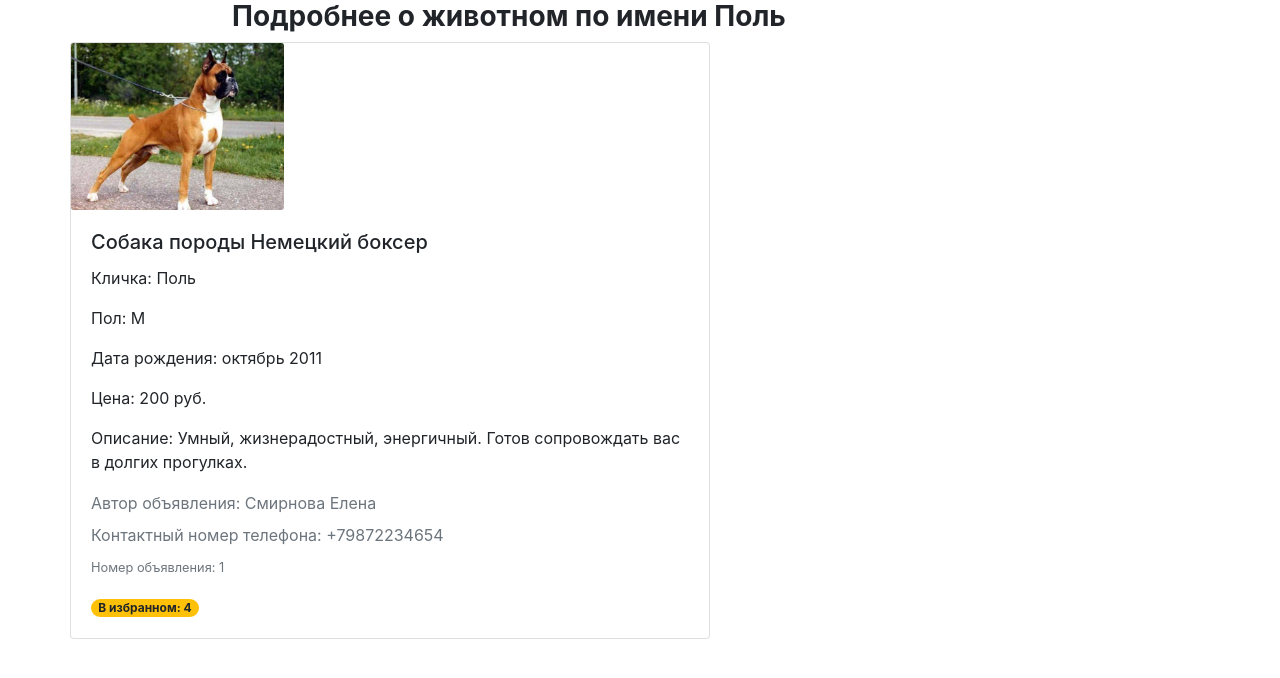
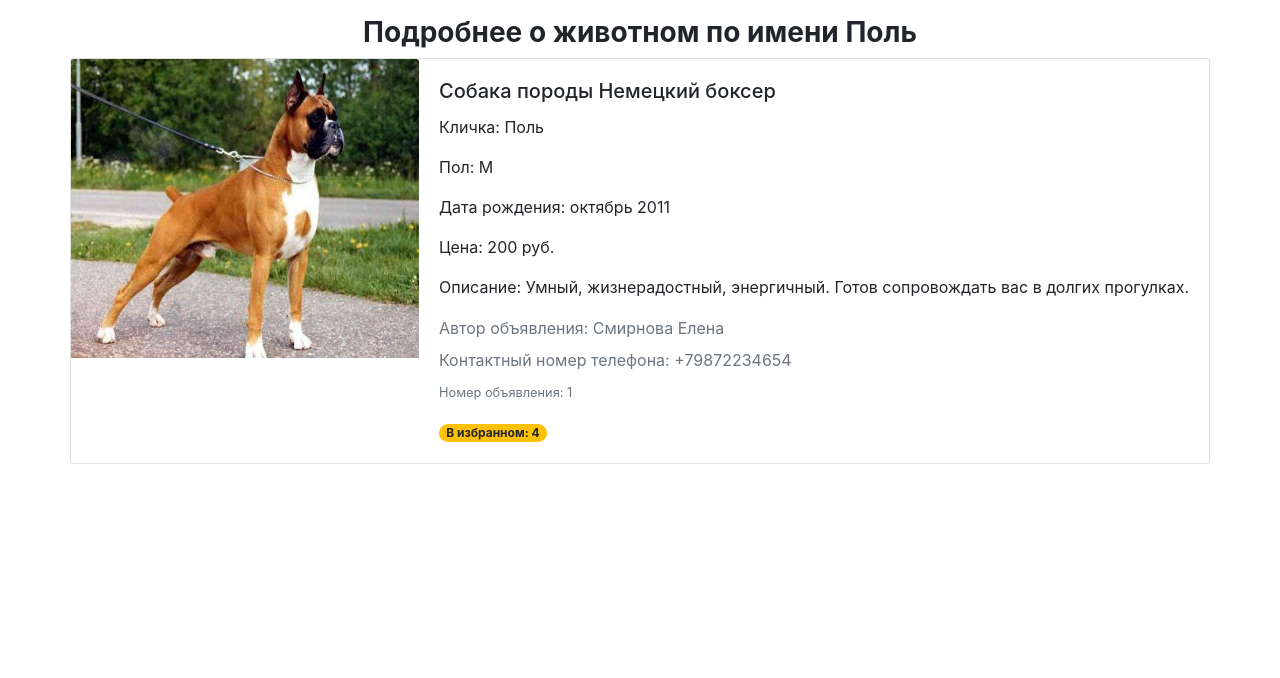
Before and after one commit to Sokolovskaia/pet_shop, a Flask app: page /details/1 in a window 1280 px wide. Shown: the part 72-750 px from the top of the page. Run offline with Flask 2, Linux system fonts and the light colour scheme; data comes from the database, SQL or seed files in the repository; both versions use the stored data as it was after the commit; some libraries are stand-ins or nearby versions.

```diff
--- a/app/templates/account.html
+++ b/app/templates/account.html
@@ -55,9 +55,9 @@
         <div class="card">
 
             {% if pet.photo %}
-            <img src="/static/{{ pet.photo }}" class="card-img-top" alt="...">
+            <img src="/static/{{ pet.photo }}" class="card-img-top" alt="Четвероногий друг" height="260">
             {% else %}
-            <img src="/static/7.jpg" class="card-img-top" alt="...">
+            <img src="/static/7.jpg" class="card-img-top" alt="Четвероногий друг" height="260">
             {% endif %}
 
             <div class="card-body">
--- a/app/templates/details.html
+++ b/app/templates/details.html
@@ -7,16 +7,21 @@
 
 
 {% block body %}
+<p>
 
+</p>
     <p class="h3 text-center font-weight-bold">Подробнее о животном по имени {{ pet.name }}</p>
 
-<div class="card mb-3" style="max-width: 640px;">
+<div class="card mb" style="max-width:100%;">
   <div class="row no-gutters">
-    <div class="col-md-4">
+    <div class="col-md">
+
         {% if pet.photo %}
-      <img src="/static/{{ pet.photo }}" class="card-img" alt="{{ pet.category }} {{ pet.name }}">
+      <img src="/static/{{ pet.photo }}" class="card-img-top" alt="{{ pet.category }} {{ pet.name }}"  width="345"
+height="299">
         {% else %}
-      <img src="/static/7.jpg" class="card-img" alt="{{ pet.category }} {{ pet.name }}">
+      <img src="/static/7.jpg" class="card-img-top" alt="{{ pet.category }} {{ pet.name }}"  width="300"
+height="260">
         {% endif %}
 
 
--- a/app/templates/index.html
+++ b/app/templates/index.html
@@ -22,10 +22,10 @@
             {% for pet in pets %}
             <div class="card">
                 {% if pet.photo %}
-                <img src="/static/{{ pet.photo }}" class="card-img-top" alt="Четвероногий друг">
+                <img src="/static/{{ pet.photo }}" class="card-img-top" alt="Четвероногий друг" height="260">
 
                 {% else %}
-                <img src="/static/7.jpg" class="card-img-top" alt="Четвероногий друг">
+                <img src="/static/7.jpg" class="card-img-top" alt="Четвероногий друг" height="260">
                 {% endif %}
 
                 <div class="card-body">
```
Also changed, not shown: db.sqlite.
